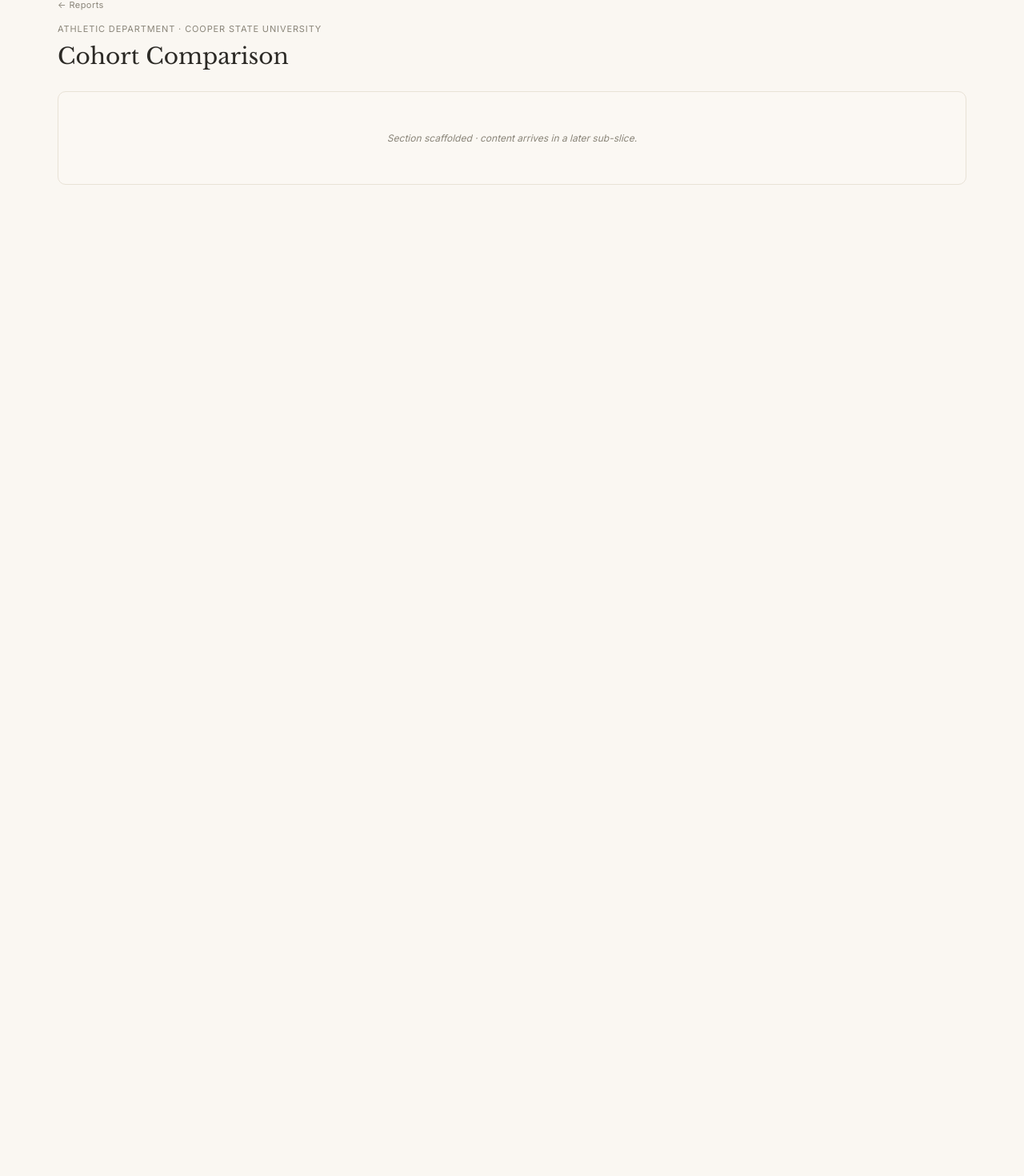
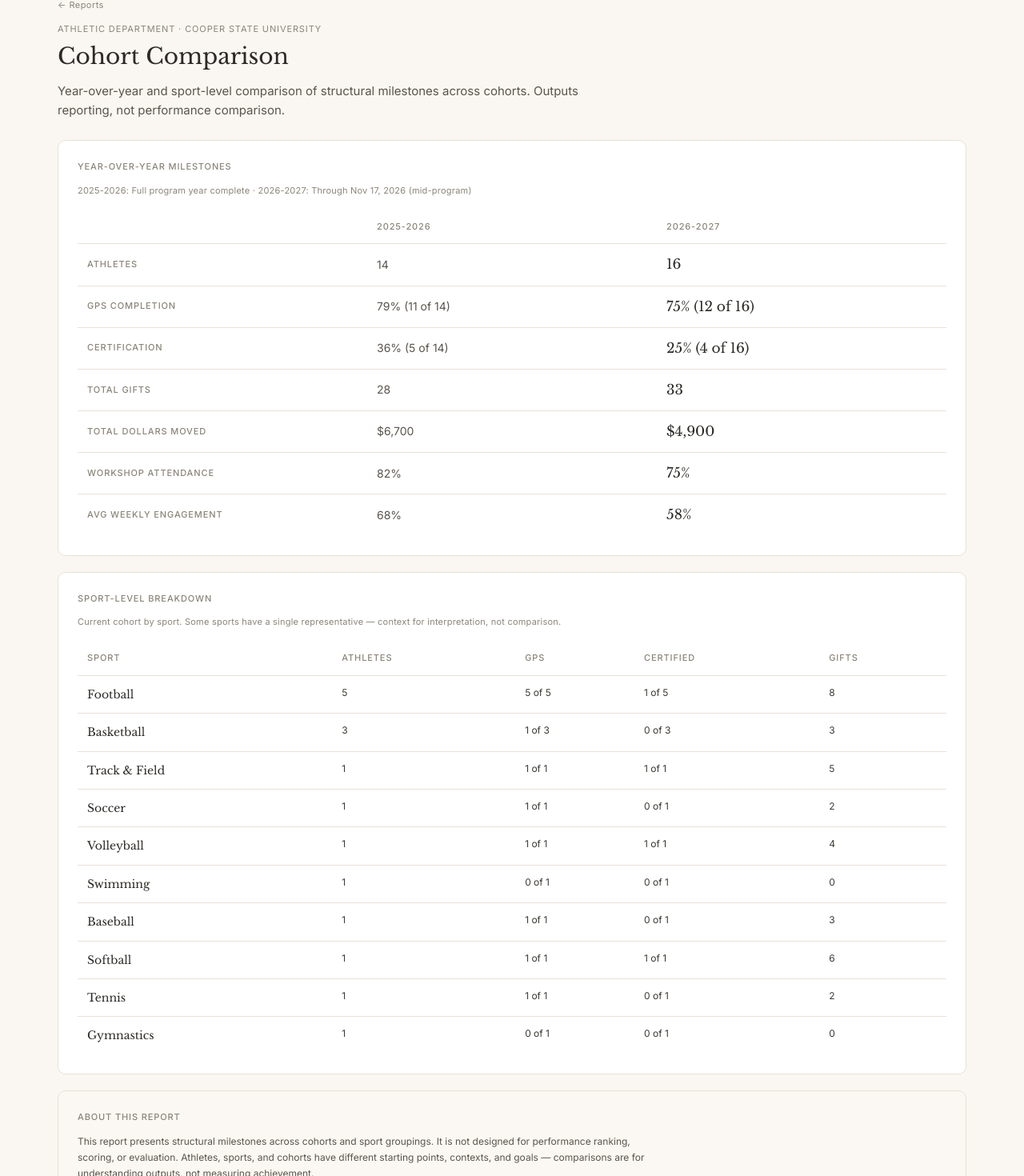
Before and after one commit to talabifaouzi/stewardhouse-app, a React (Vite) app: page /enterprise/reports/cohort in a window 1280 px wide. Shown: the part 113-1583 px from the top of the page at 80% size. Before the commit the page ends 800 px from the top, so only its background shows below. Built offline with nearby package versions, Linux system fonts and the light colour scheme.

Commit message:
Enterprise: Cohort Comparison report year-over-year + by sport (slice 19b)

```diff
--- a/src/data/enterpriseFixtures.js
+++ b/src/data/enterpriseFixtures.js
@@ -570,6 +570,36 @@ export const endowmentSnapshot = {
   programTerm: 'Season Residency · Aug 2026 to May 2027',
 };
 
+/** @type {{cohortLabel: string, athletes: number, gpsCompleted: number, gpsRate: number, certified: number, certRate: number, totalGifts: number, totalDollarsMoved: number, workshopAttendanceRate: number, avgWeeklyEngagement: number, asOfNote: string}} */
+export const priorCohortSnapshot = {
+  cohortLabel: '2025-2026',
+  athletes: 14,
+  gpsCompleted: 11,
+  gpsRate: 79,
+  certified: 5,
+  certRate: 36,
+  totalGifts: 28,
+  totalDollarsMoved: 6700,
+  workshopAttendanceRate: 82,
+  avgWeeklyEngagement: 68,
+  asOfNote: 'Full program year complete',
+};
+
+/** @type {{cohortLabel: string, athletes: number, gpsCompleted: number, gpsRate: number, certified: number, certRate: number, totalGifts: number, totalDollarsMoved: number, workshopAttendanceRate: number, avgWeeklyEngagement: number, asOfNote: string}} */
+export const currentCohortSnapshot = {
+  cohortLabel: '2026-2027',
+  athletes: 16,
+  gpsCompleted: 12,
+  gpsRate: 75,
+  certified: 4,
+  certRate: 25,
+  totalGifts: 33,
+  totalDollarsMoved: 4900,        // sum of $-amounts in athletes' activity gift_made events (tracked-only — undercounts vs gifts count)
+  workshopAttendanceRate: 75,     // W1 12/16 + W2 12/16 averaged
+  avgWeeklyEngagement: 58,        // average of engagementTimeline values
+  asOfNote: 'Through Nov 17, 2026 (mid-program)',
+};
+
 // Single source of truth for the "logged-in user" in the enterprise prototype.
 // Production swaps this to an auth-derived current user.
 /** @type {Contact} */
--- a/src/surfaces/enterprise/reports/CohortComparison.jsx
+++ b/src/surfaces/enterprise/reports/CohortComparison.jsx
@@ -1,5 +1,49 @@
 import { Card } from '../../../components/Card.jsx';
+import { SectionLabel } from '../../../components/SectionLabel.jsx';
 import BackLink from '../../../components/BackLink.jsx';
+import { athletes, priorCohortSnapshot, currentCohortSnapshot } from '../../../data/enterpriseFixtures.js';
+
+const fmtUSD = (n) => `$${n.toLocaleString('en-US')}`;
+const fmtPct = (n) => `${n}%`;
+
+// Sport-level breakdown derived from athletes fixture
+const bySport = athletes.reduce((acc, a) => {
+  if (!acc[a.sport]) acc[a.sport] = { athletes: [], gpsCount: 0, certCount: 0, giftCount: 0 };
+  acc[a.sport].athletes.push(a);
+  if (a.gpsCompleted) acc[a.sport].gpsCount++;
+  if (a.certified) acc[a.sport].certCount++;
+  acc[a.sport].giftCount += a.gifts;
+  return acc;
+}, {});
+
+const sportRows = Object.entries(bySport)
+  .map(([sport, data]) => ({
+    sport,
+    athleteCount: data.athletes.length,
+    gpsCount: data.gpsCount,
+    certCount: data.certCount,
+    giftCount: data.giftCount,
+  }))
+  .sort((a, b) => b.athleteCount - a.athleteCount);
+
+// Year-over-year rows — values from snapshots
+const yoyRows = [
+  { metric: 'Athletes', prior: priorCohortSnapshot.athletes, current: currentCohortSnapshot.athletes },
+  {
+    metric: 'GPS completion',
+    prior: `${fmtPct(priorCohortSnapshot.gpsRate)} (${priorCohortSnapshot.gpsCompleted} of ${priorCohortSnapshot.athletes})`,
+    current: `${fmtPct(currentCohortSnapshot.gpsRate)} (${currentCohortSnapshot.gpsCompleted} of ${currentCohortSnapshot.athletes})`,
+  },
+  {
+    metric: 'Certification',
+    prior: `${fmtPct(priorCohortSnapshot.certRate)} (${priorCohortSnapshot.certified} of ${priorCohortSnapshot.athletes})`,
+    current: `${fmtPct(currentCohortSnapshot.certRate)} (${currentCohortSnapshot.certified} of ${currentCohortSnapshot.athletes})`,
+  },
+  { metric: 'Total gifts', prior: priorCohortSnapshot.totalGifts, current: currentCohortSnapshot.totalGifts },
+  { metric: 'Total dollars moved', prior: fmtUSD(priorCohortSnapshot.totalDollarsMoved), current: fmtUSD(currentCohortSnapshot.totalDollarsMoved) },
+  { metric: 'Workshop attendance', prior: fmtPct(priorCohortSnapshot.workshopAttendanceRate), current: fmtPct(currentCohortSnapshot.workshopAttendanceRate) },
+  { metric: 'Avg weekly engagement', prior: fmtPct(priorCohortSnapshot.avgWeeklyEngagement), current: fmtPct(currentCohortSnapshot.avgWeeklyEngagement) },
+];
 
 export default function CohortComparison() {
   return (
@@ -7,14 +51,88 @@ export default function CohortComparison() {
       <BackLink to="/enterprise/reports" label="Reports" />
       <p style={eyebrowStyle}>Athletic Department · Cooper State University</p>
       <h1 style={titleStyle}>Cohort Comparison</h1>
+      <p style={subtitleStyle}>
+        Year-over-year and sport-level comparison of structural milestones across cohorts. Outputs reporting, not performance comparison.
+      </p>
+
+      {/* Section 1 — Year-over-year */}
+      <Card style={{ marginBottom: 'var(--sh-space-5)' }}>
+        <SectionLabel>Year-over-year milestones</SectionLabel>
+        <p style={contextLineStyle}>
+          {priorCohortSnapshot.cohortLabel}: {priorCohortSnapshot.asOfNote} · {currentCohortSnapshot.cohortLabel}: {currentCohortSnapshot.asOfNote}
+        </p>
+        <div style={yoyGridStyle}>
+          <div style={yoyHeaderStyle}></div>
+          <div style={yoyHeaderStyle}>{priorCohortSnapshot.cohortLabel}</div>
+          <div style={yoyHeaderStyle}>{currentCohortSnapshot.cohortLabel}</div>
+          {yoyRows.map((row, i) => {
+            const isLast = i === yoyRows.length - 1;
+            return (
+              <YoyRow key={row.metric} row={row} isLast={isLast} />
+            );
+          })}
+        </div>
+      </Card>
+
+      {/* Section 2 — By sport */}
+      <Card style={{ marginBottom: 'var(--sh-space-5)' }}>
+        <SectionLabel>Sport-level breakdown</SectionLabel>
+        <p style={contextLineStyle}>
+          Current cohort by sport. Some sports have a single representative — context for interpretation, not comparison.
+        </p>
+        <div style={tableWrapperStyle}>
+          <table style={tableStyle}>
+            <thead>
+              <tr>
+                <th style={thStyle}>Sport</th>
+                <th style={thStyle}>Athletes</th>
+                <th style={thStyle}>GPS</th>
+                <th style={thStyle}>Certified</th>
+                <th style={thStyle}>Gifts</th>
+              </tr>
+            </thead>
+            <tbody>
+              {sportRows.map((r, i) => {
+                const isLast = i === sportRows.length - 1;
+                return (
+                  <tr key={r.sport}>
+                    <td style={tdSportStyle(isLast)}>{r.sport}</td>
+                    <td style={tdStyle(isLast)}>{r.athleteCount}</td>
+                    <td style={tdStyle(isLast)}>{r.gpsCount} of {r.athleteCount}</td>
+                    <td style={tdStyle(isLast)}>{r.certCount} of {r.athleteCount}</td>
+                    <td style={tdStyle(isLast)}>{r.giftCount}</td>
+                  </tr>
+                );
+              })}
+            </tbody>
+          </table>
+        </div>
+      </Card>
+
+      {/* Section 3 — About this report */}
       <Card tint>
-        <p style={scaffoldedNoteStyle}>
-          Section scaffolded · content arrives in a later sub-slice.
+        <SectionLabel>About this report</SectionLabel>
+        <p style={aboutBodyStyle}>
+          This report presents structural milestones across cohorts and sport groupings. It is not designed for performance ranking, scoring, or evaluation. Athletes, sports, and cohorts have different starting points, contexts, and goals — comparisons are for understanding outputs, not measuring achievement.
         </p>
       </Card>
     </main>
   );
 }
+
+function YoyRow({ row, isLast }) {
+  return (
+    <>
+      <div style={yoyMetricStyle(isLast)}>{row.metric}</div>
+      <div style={yoyPriorStyle(isLast)}>{row.prior}</div>
+      <div style={yoyCurrentStyle(isLast)}>{row.current}</div>
+    </>
+  );
+}
+
+// -----------------------------------------------------------------------------
+// Styles
+// -----------------------------------------------------------------------------
 
 const mainStyle = {
   maxWidth: 'var(--sh-content-max)',
@@ -34,14 +152,130 @@ const titleStyle = {
   fontFamily: 'var(--sh-font-serif)',
   fontSize: 'var(--sh-text-2xl)',
   color: 'var(--sh-text-primary)',
-  marginBottom: 'var(--sh-space-6)',
+  marginBottom: 'var(--sh-space-3)',
 };
 
-const scaffoldedNoteStyle = {
+const subtitleStyle = {
+  fontSize: 'var(--sh-text-md)',
+  color: 'var(--sh-text-secondary)',
+  lineHeight: 1.65,
+  marginBottom: 'var(--sh-space-6)',
+  maxWidth: '720px',
+};
+
+const contextLineStyle = {
+  fontSize: 'var(--sh-text-xs)',
+  color: 'var(--sh-text-muted)',
+  letterSpacing: '0.02em',
+  marginTop: 'var(--sh-space-2)',
+  marginBottom: 'var(--sh-space-4)',
+  lineHeight: 1.55,
+};
+
+const yoyGridStyle = {
+  display: 'grid',
+  gridTemplateColumns: '1fr 1fr 1fr',
+  gap: 0,
+};
+
+const yoyHeaderStyle = {
+  fontSize: 'var(--sh-text-xs)',
+  color: 'var(--sh-text-muted)',
+  textTransform: 'uppercase',
+  letterSpacing: '0.08em',
+  fontWeight: 500,
+  padding: 'var(--sh-space-3) var(--sh-space-3)',
+  borderBottom: 'var(--sh-border-thin)',
+};
+
+function yoyMetricStyle(isLast) {
+  return {
+    fontSize: 'var(--sh-text-xs)',
+    color: 'var(--sh-text-muted)',
+    textTransform: 'uppercase',
+    letterSpacing: '0.08em',
+    fontWeight: 500,
+    padding: 'var(--sh-space-3) var(--sh-space-3)',
+    borderBottom: isLast ? 'none' : 'var(--sh-border-thin)',
+    display: 'flex',
+    alignItems: 'center',
+  };
+}
+
+function yoyPriorStyle(isLast) {
+  return {
+    fontSize: 'var(--sh-text-base)',
+    color: 'var(--sh-text-secondary)',
+    padding: 'var(--sh-space-3) var(--sh-space-3)',
+    borderBottom: isLast ? 'none' : 'var(--sh-border-thin)',
+    display: 'flex',
+    alignItems: 'center',
+  };
+}
+
+function yoyCurrentStyle(isLast) {
+  return {
+    fontFamily: 'var(--sh-font-serif)',
+    fontSize: 'var(--sh-text-lg)',
+    color: 'var(--sh-text-primary)',
+    padding: 'var(--sh-space-3) var(--sh-space-3)',
+    borderBottom: isLast ? 'none' : 'var(--sh-border-thin)',
+    display: 'flex',
+    alignItems: 'center',
+  };
+}
+
+const tableWrapperStyle = {
+  overflowX: 'auto',
+  width: '100%',
+};
+
+const tableStyle = {
+  width: '100%',
+  minWidth: '560px',
+  borderCollapse: 'collapse',
+};
+
+const thStyle = {
+  textAlign: 'left',
+  fontSize: 'var(--sh-text-xs)',
+  color: 'var(--sh-text-muted)',
+  textTransform: 'uppercase',
+  letterSpacing: '0.08em',
+  fontWeight: 500,
+  padding: 'var(--sh-space-3) var(--sh-space-3)',
+  borderBottom: 'var(--sh-border-thin)',
+  whiteSpace: 'nowrap',
+};
+
+function tdStyle(isLast) {
+  return {
+    fontSize: 'var(--sh-text-sm)',
+    color: 'var(--sh-text-body)',
+    padding: 'var(--sh-space-3) var(--sh-space-3)',
+    borderBottom: isLast ? 'none' : 'var(--sh-border-thin)',
+    lineHeight: 1.5,
+    verticalAlign: 'top',
+    whiteSpace: 'nowrap',
+  };
+}
+
+function tdSportStyle(isLast) {
+  return {
+    fontFamily: 'var(--sh-font-serif)',
+    fontSize: 'var(--sh-text-base)',
+    color: 'var(--sh-text-primary)',
+    padding: 'var(--sh-space-3) var(--sh-space-3)',
+    borderBottom: isLast ? 'none' : 'var(--sh-border-thin)',
+    verticalAlign: 'top',
+    whiteSpace: 'nowrap',
+  };
+}
+
+const aboutBodyStyle = {
   fontSize: 'var(--sh-text-sm)',
-  color: 'var(--sh-text-muted)',
-  fontStyle: 'italic',
-  textAlign: 'center',
-  lineHeight: 1.6,
-  padding: 'var(--sh-space-6)',
+  color: 'var(--sh-text-secondary)',
+  lineHeight: 1.65,
+  marginTop: 'var(--sh-space-3)',
+  maxWidth: '720px',
 };
```
